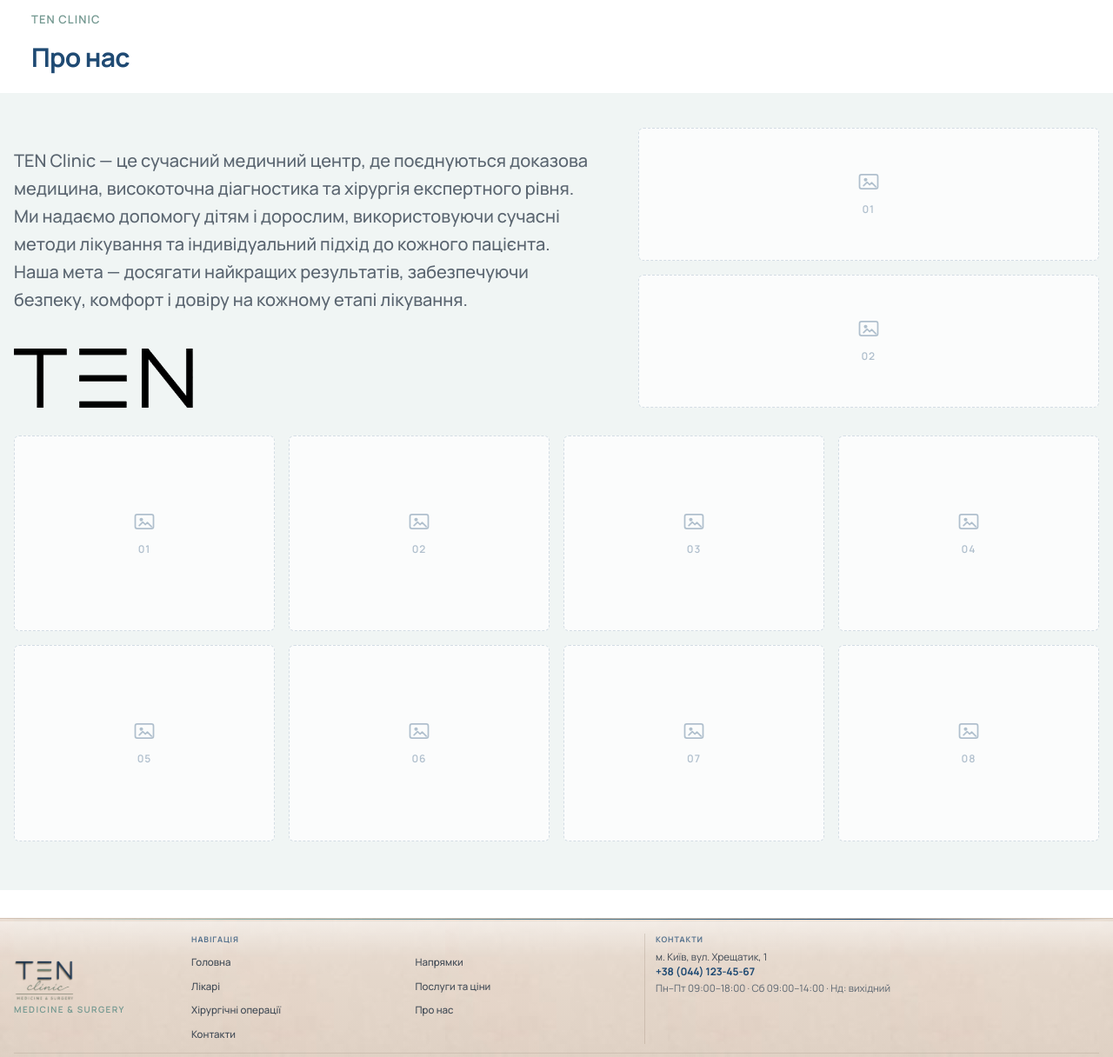
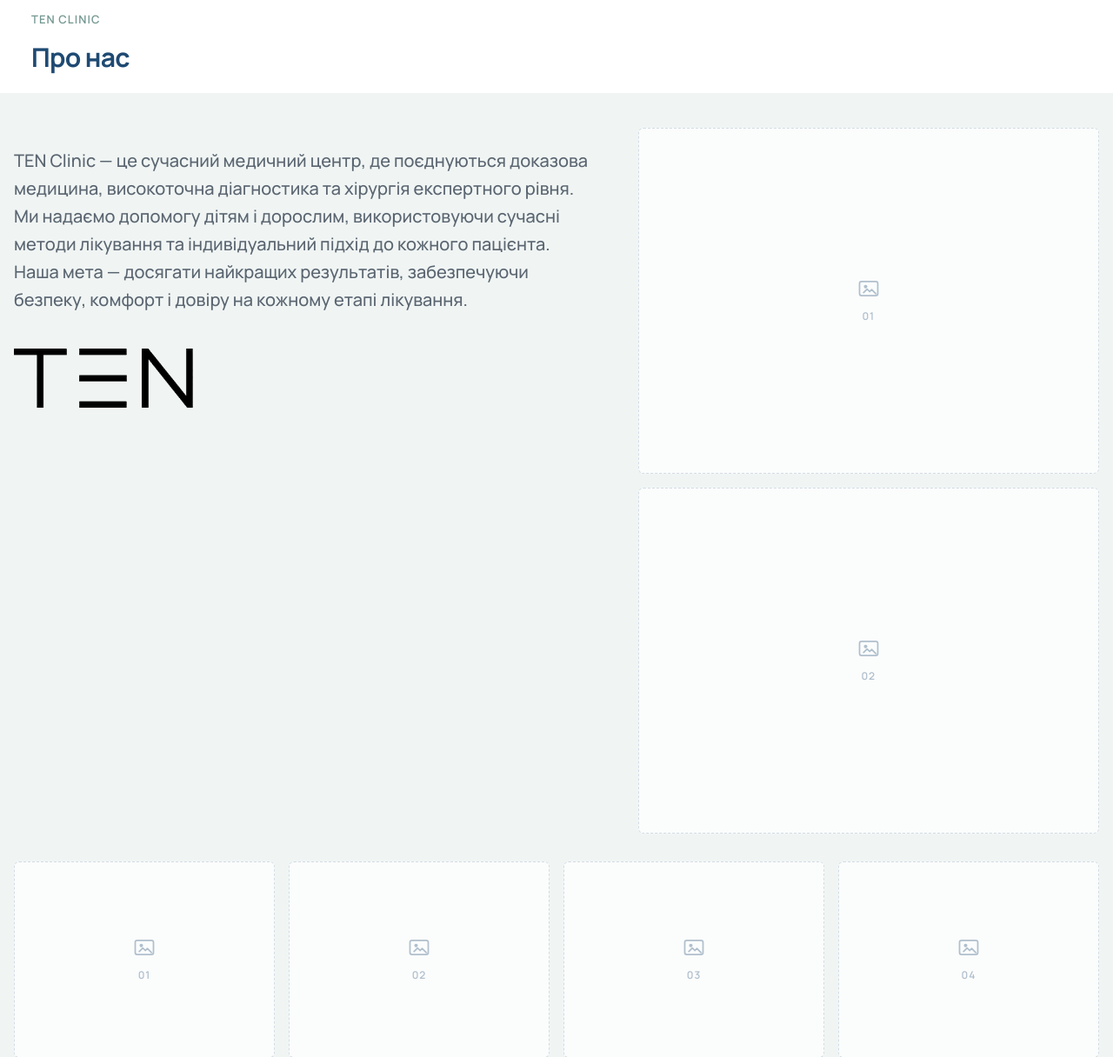
Before and after one commit to prometeylabsryna/tenclinic, a Django app: page /about/ in a window 1280 px wide. Shown: the part 141-1357 px from the top of the page at 87% size. Run offline with Django 5.2, Linux system fonts and the light colour scheme; data comes from the database, SQL or seed files in the repository.

Commit message:
Виправити збереження фото CMS і галерею «Про нас» на головній та /about/.
Окремі блоки галереї для home/about_us, фікс upload без перезапису, стилі секції.

Co-authored-by: Cursor <cursoragent@cursor.com>

```diff
--- a/clinic/site_content_registry.py
+++ b/clinic/site_content_registry.py
@@ -386,7 +386,7 @@ CONTENT_SECTIONS: tuple[ContentSection, ...] = (
         sidebar_title='Сторінка «Про нас»',
         sidebar_icon='info',
         preview_url='/about/',
-        description='Повний контент окремої сторінки /about/. Не впливає на секцію на головній.',
+        description='Повний контент окремої сторінки /about/. Не впливає на секцію «Про нас (головна)».',
         admin_model_name='aboutuspagesettings',
         field_groups=(
             FieldGroup('Заголовки сторінки', (
--- a/clinic/templatetags/site_content.py
+++ b/clinic/templatetags/site_content.py
@@ -188,15 +188,15 @@ def _about_us_content_page(context):
 
 
 @register.inclusion_tag('partials/about_us_gallery_items.html', takes_context=True)
-def about_us_gallery_side(context):
-    page = _about_us_content_page(context)
+def about_us_gallery_side(context, page=''):
+    page = page or context.get('content_page', 'home')
     items = _about_us_gallery_items(context.get('site_blocks'), page=page)
     return {'items': items[:2]}
 
 
 @register.inclusion_tag('partials/about_us_gallery_items.html', takes_context=True)
-def about_us_gallery_bottom(context):
-    page = _about_us_content_page(context)
+def about_us_gallery_bottom(context, page=''):
+    page = page or context.get('content_page', 'home')
     items = _about_us_gallery_items(context.get('site_blocks'), page=page)
     return {'items': items[2:]}
 
--- a/static/css/about-us-section.css
+++ b/static/css/about-us-section.css
@@ -55,7 +55,7 @@
 
 .about-us-section__gallery--side {
   grid-template-columns: 1fr;
-  grid-auto-rows: 1fr;
+  grid-template-rows: repeat(2, minmax(0, 1fr));
 }
 
 .about-us-section__gallery--bottom {
@@ -83,7 +83,6 @@
   justify-content: center;
   gap: 0.5rem;
   width: 100%;
-  height: 100%;
   padding: 0.75rem;
   color: rgba(31, 74, 115, 0.34);
 }
@@ -99,26 +98,17 @@
   letter-spacing: 0.08em;
 }
 
+.about-us-section__photo-image,
+.about-us-section__photo-placeholder {
+  aspect-ratio: 4 / 3;
+  width: 100%;
+}
+
 .about-us-section__photo-image {
   display: block;
-  width: 100%;
-  height: 100%;
+  height: auto;
   object-fit: cover;
   object-position: center;
-}
-
-.about-us-section__gallery--side .about-us-section__photo-image {
-  aspect-ratio: 4 / 3;
-  height: auto;
-}
-
-.about-us-section__gallery--side .about-us-section__photo-placeholder {
-  aspect-ratio: 4 / 3;
-}
-
-.about-us-section__gallery--bottom .about-us-section__photo-image,
-.about-us-section__gallery--bottom .about-us-section__photo-placeholder {
-  aspect-ratio: 4 / 3;
 }
 
 @media (min-width: 640px) {
@@ -131,29 +121,12 @@
 @media (min-width: 768px) {
   .about-us-section__top--with-media {
     grid-template-columns: minmax(0, 1.05fr) minmax(280px, 0.82fr);
-    align-items: stretch;
+    align-items: start;
     gap: clamp(1.5rem, 3vw, 2.5rem);
   }
 
   .about-us-section__gallery--side {
-    height: 100%;
     gap: 0.875rem;
-    grid-template-rows: repeat(2, minmax(0, 1fr));
-  }
-
-  .about-us-section__gallery--side .about-us-section__photo {
-    height: 100%;
-  }
-
-  .about-us-section__gallery--side .about-us-section__photo-image,
-  .about-us-section__gallery--side .about-us-section__photo-placeholder {
-    aspect-ratio: auto;
-    height: 100%;
-    min-height: 0;
-  }
-
-  .about-us-section__gallery--side .about-us-section__photo:only-child {
-    grid-row: 1 / -1;
   }
 }
 
--- a/templates/pages/about_us.html
+++ b/templates/pages/about_us.html
@@ -6,7 +6,7 @@
 {% block page_class %}page--inner{% endblock %}
 
 {% block extra_css %}
-<link rel="stylesheet" href="{% static 'css/about-us-section.css' %}?v=20260708p">
+<link rel="stylesheet" href="{% static 'css/about-us-section.css' %}?v=20260708q">
 <link rel="stylesheet" href="{% static 'css/about-us-page.css' %}?v=20260708p">
 {% endblock %}
 
@@ -25,6 +25,6 @@
     </div>
   </div>
 
-  {% include 'partials/about_us_section.html' with section_modifier='about-us-page__body' content_page='about_us' show_heading=False %}
+  {% include 'partials/about_us_section.html' with section_modifier='about-us-page__body' content_page='about_us' show_heading=False use_reveal=False %}
 </section>
 {% endblock %}
--- a/templates/pages/home.html
+++ b/templates/pages/home.html
@@ -170,7 +170,7 @@
 
 {% section_visible 'home' 'about_us_section_visible' as show_about_us %}
 {% if show_about_us %}
-{% include 'partials/about_us_section.html' with section_id='about-us' section_modifier='section-shell' content_page='home' show_heading=True %}
+{% include 'partials/about_us_section.html' with section_id='about-us' section_modifier='section-shell' content_page='home' show_heading=True use_reveal=True %}
 {% endif %}
 
 {% section_visible 'home' 'doctors_section_visible' as show_doctors %}
--- a/templates/partials/about_us_section.html
+++ b/templates/partials/about_us_section.html
@@ -1,8 +1,8 @@
 {% load site_content %}
 <section{% if section_id %} id="{{ section_id }}"{% endif %} class="about-us-section{% if section_modifier %} {{ section_modifier }}{% endif %}">
   <div class="container about-us-section__layout">
-    <div class="about-us-section__top reveal about-us-section__top--with-media">
-      <div class="about-us-section__intro">
+    <div class="about-us-section__top about-us-section__top--with-media">
+      <div class="about-us-section__intro{% if use_reveal %} reveal{% endif %}">
         {% if show_heading %}
         <p class="section-eyebrow section-eyebrow--plain">{% block_plain content_page|default:'home' 'about_us_eyebrow' 'TEN Clinic' %}</p>
         <h2 class="section-heading">{% block_plain content_page|default:'home' 'about_us_title' 'Про нас' %}</h2>
@@ -21,11 +21,11 @@
         </div>
       </div>
       <ul class="about-us-section__gallery about-us-section__gallery--side" role="list" aria-label="Фото клініки — праворуч">
-        {% about_us_gallery_side %}
+        {% about_us_gallery_side page=content_page|default:'home' %}
       </ul>
     </div>
-    <ul class="about-us-section__gallery about-us-section__gallery--bottom reveal" role="list" aria-label="Фото клініки — знизу">
-      {% about_us_gallery_bottom %}
+    <ul class="about-us-section__gallery about-us-section__gallery--bottom{% if use_reveal %} reveal{% endif %}" role="list" aria-label="Фото клініки — знизу">
+      {% about_us_gallery_bottom page=content_page|default:'home' %}
     </ul>
   </div>
 </section>
```
Also changed, not shown: clinic/admin/site_content.py (+6 -3 lines).
